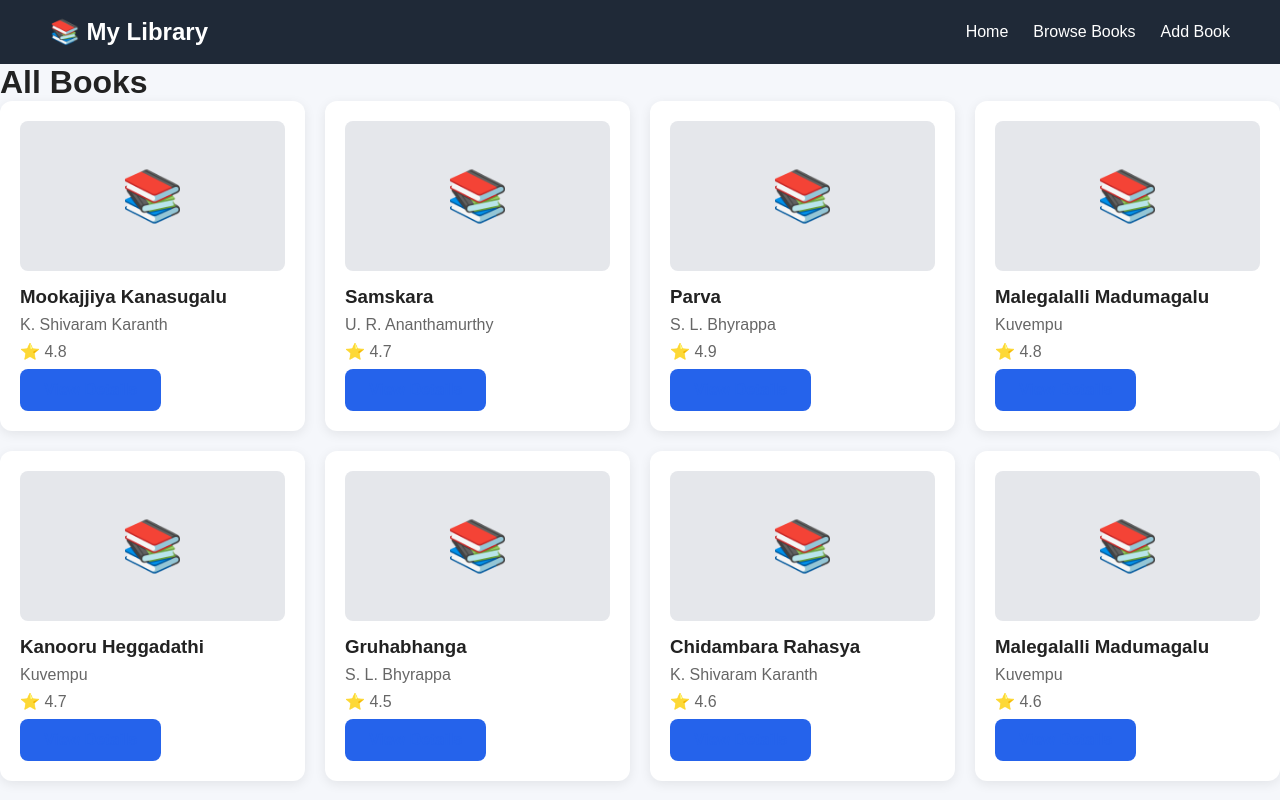
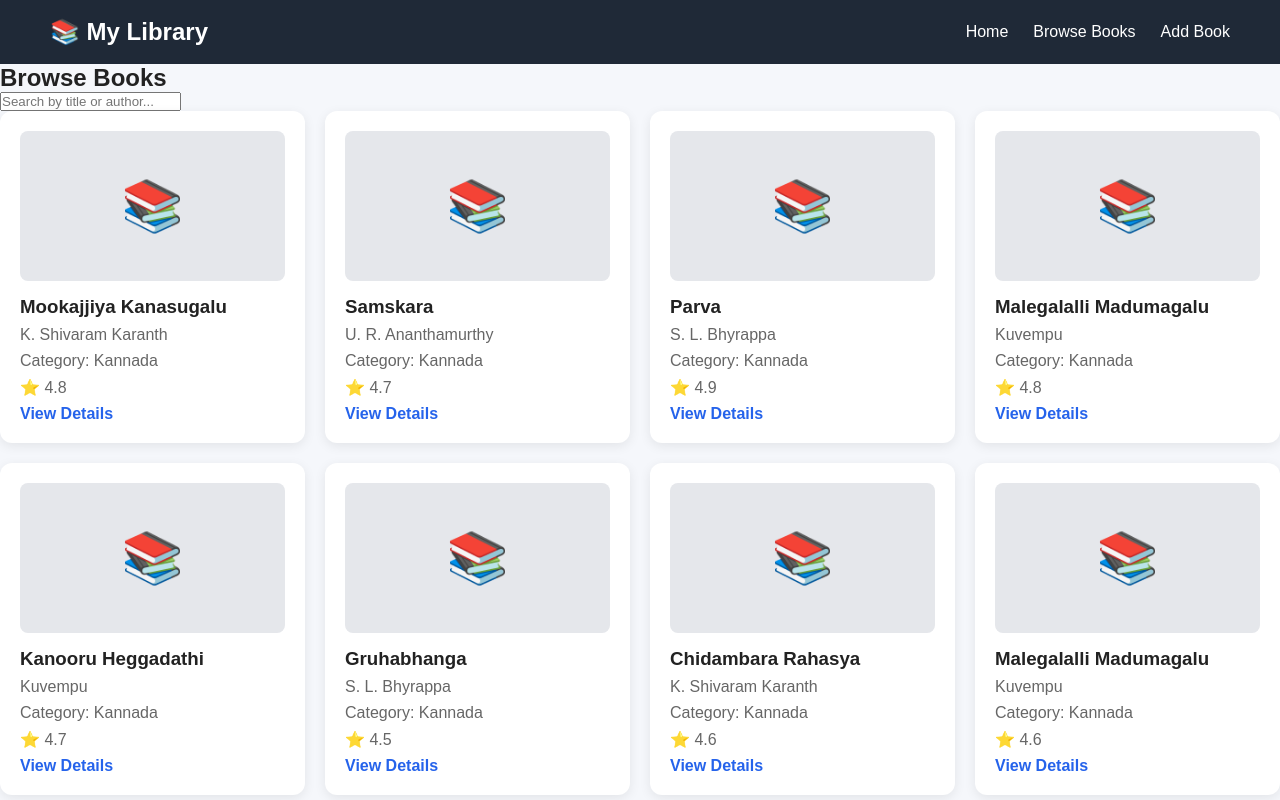
Before and after one commit to baburao745/library-system, a React (Vite) app: page /books in a window 1280 px wide. Built offline with nearby package versions, Linux system fonts and the light colour scheme.

Commit message:
Add browse books and search

```diff
--- a/src/pages/BrowseBooks.jsx
+++ b/src/pages/BrowseBooks.jsx
@@ -1,17 +1,42 @@
+import { useState } from "react";
 import { Link, useParams } from "react-router-dom";
-import books from "../data/book";
+import { useSelector } from "react-redux";
 
 function BrowseBooks() {
   const { category } = useParams();
+  const books = useSelector((state) => state.books.books);
 
-  const filteredBooks = category
-    ? books.filter((book) => book.category === category)
-    : books;
+  const [search, setSearch] = useState("");
+
+  const filteredBooks = books.filter((book) => {
+    const matchesCategory =
+      !category ||
+      book.category.toLowerCase() === decodeURIComponent(category).toLowerCase();
+
+    const matchesSearch =
+      book.title.toLowerCase().includes(search.toLowerCase()) ||
+      book.author.toLowerCase().includes(search.toLowerCase());
+
+    return matchesCategory && matchesSearch;
+  });
 
   return (
-    <main>
-      <h1>{category || "All Books"}</h1>
+    <main className="browse-page">
+      <section className="browse-header">
+        <h1>{category ? `${decodeURIComponent(category)} Books` : "Browse Books"}</h1>
 
+        <input
+          type="text"
+          placeholder="Search by title or author..."
+          value={search}
+          onChange={(e) => setSearch(e.target.value)}
+          className="search-input"
+        />
+      </section>
+
+      {filteredBooks.length === 0 ? (
+        <p>No books found.</p>
+      ) : (
         <div className="book-grid">
           {filteredBooks.map((book) => (
             <article className="book-card" key={book.id}>
@@ -19,14 +44,16 @@ function BrowseBooks() {
 
               <h3>{book.title}</h3>
               <p>{book.author}</p>
+              <p>Category: {book.category}</p>
               <p>⭐ {book.rating}</p>
 
-            <Link to={`/book/${book.id}`} className="primary-btn">
+              <Link to={`/book/${book.id}`}>
                 View Details
               </Link>
             </article>
           ))}
         </div>
+      )}
     </main>
   );
 }
```
Lines whose indentation alone changed are shown as unchanged.
